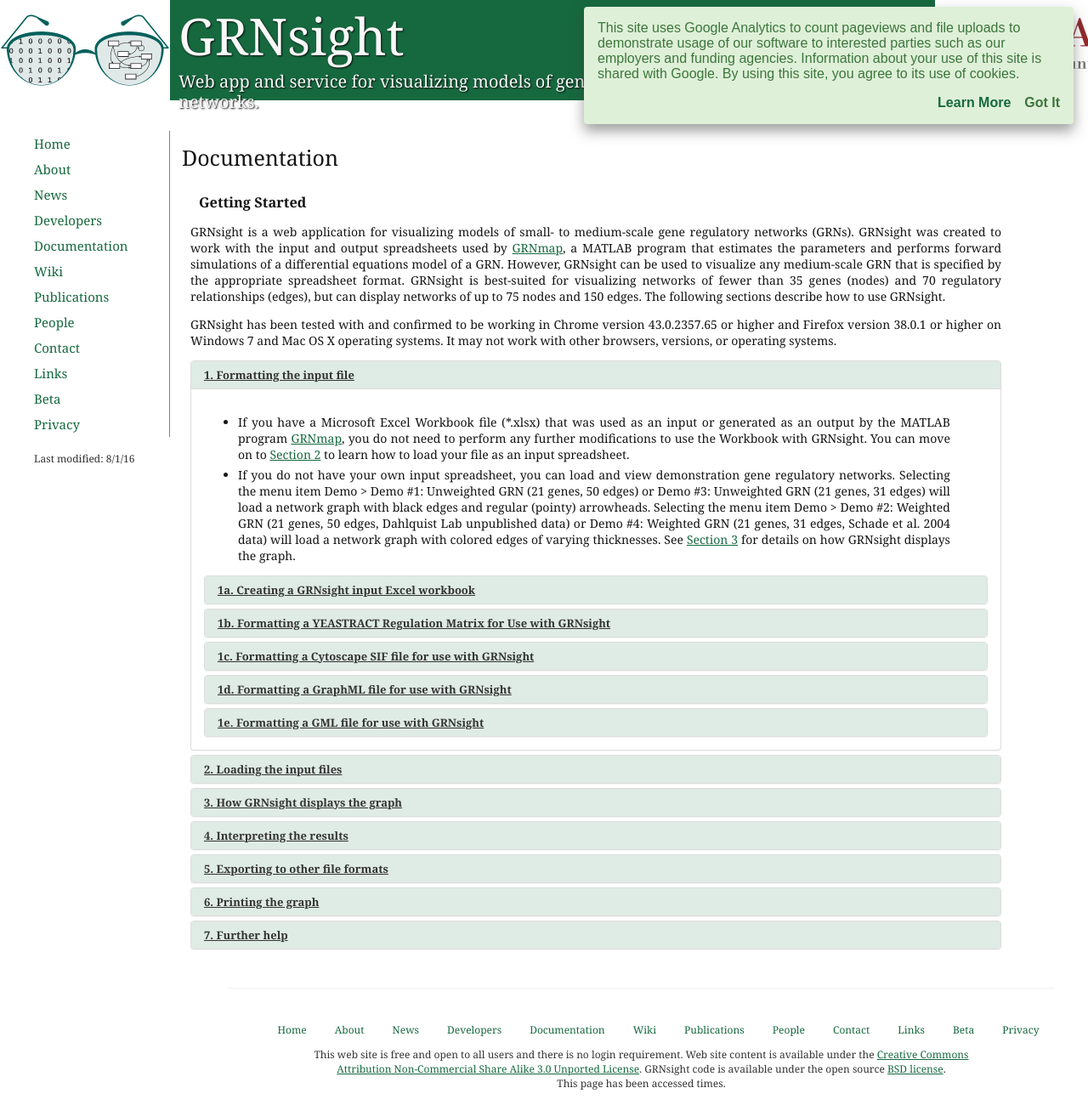
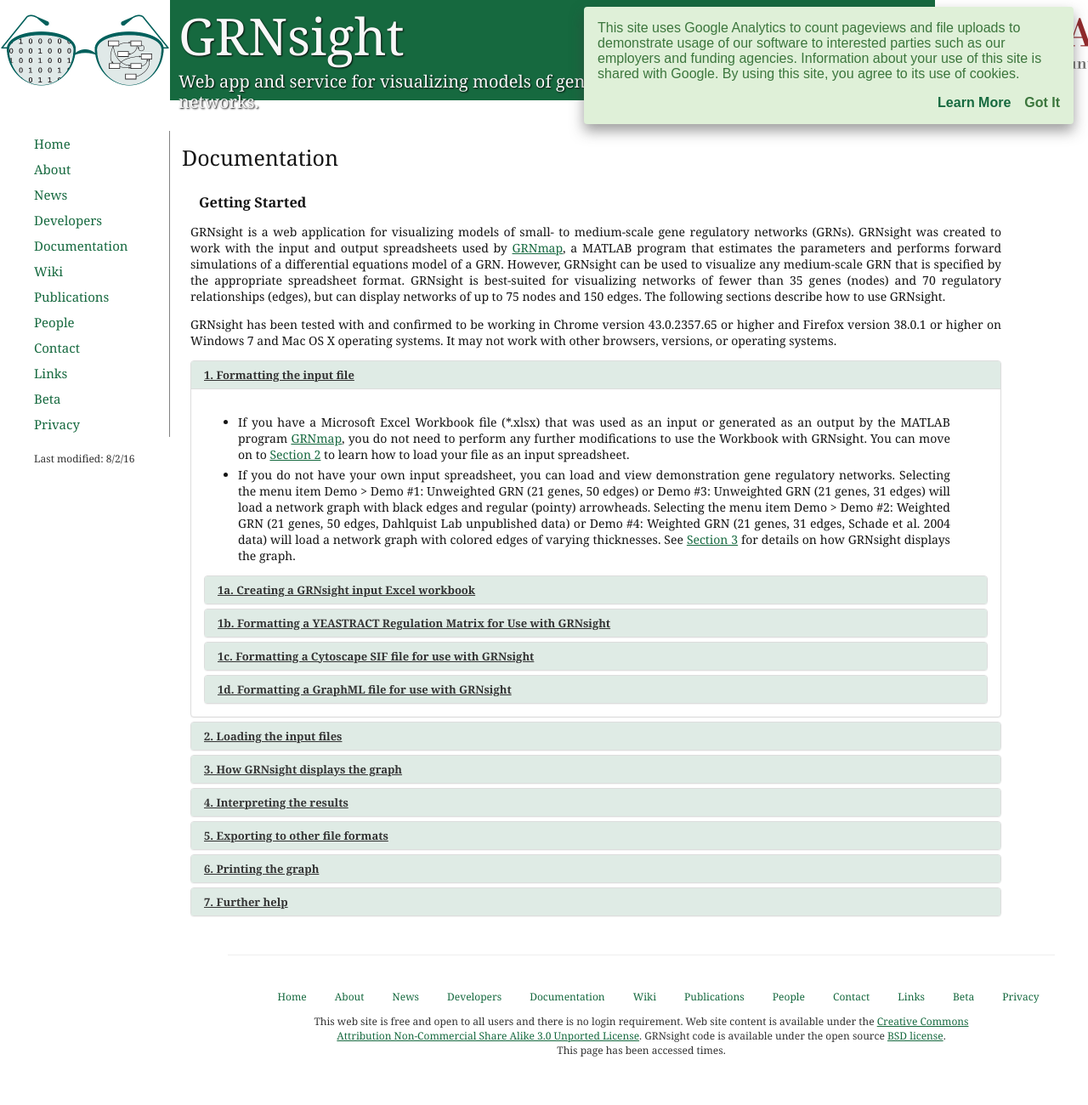
Before and after one commit to dondi/GRNsight, a Jekyll site: the page built from documentation.html, in a window 1280 px wide. Shown: the whole page at 85% size. Built offline with Jekyll 4.4.1, drawn with Linux system fonts in a browser that asks for light colours; nearby versions of some CDN libraries; after the commit the page ends 1261 px from its top, so only the background shows below that.

Commit message:
remove section 1e

```diff
--- a/documentation.html
+++ b/documentation.html
@@ -1,7 +1,7 @@
 ---
 layout: default
 title: Documentation
-modified: 8/1/16
+modified: 8/2/16
 description: Learn how to format and upload files to GRNsight, a web application for visualizing small- to medium-scale gene regulatory networks.
 ---
           <p id="pageTitle">Documentation</p>
@@ -167,20 +167,6 @@
                       </div>
                     </div>
 
-                    <div class="panel panel-default">
-                      <div class="panel-heading">
-                        <h4 class="panel-title">
-                          <a href="#gml_instructions" data-toggle="collapse">
-                            1e. Formatting a GML file for use with GRNsight
-                          </a>
-                        </h4>
-                      </div>
-                      <div id="gml_instructions" class="panel-collapse collapse">
-                        <div class="panel-body">
-                          (to be written)
-                        </div>
-                      </div>
-                    </div>
                   </div>
                 </div>
               </div>
```
